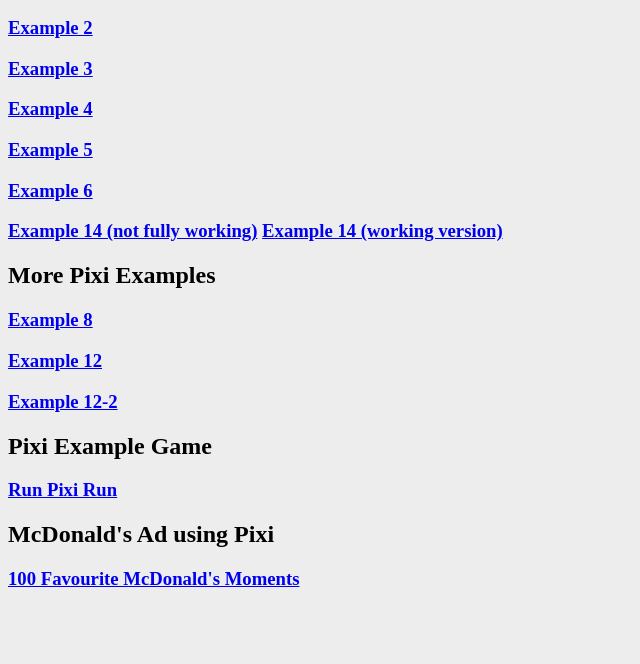
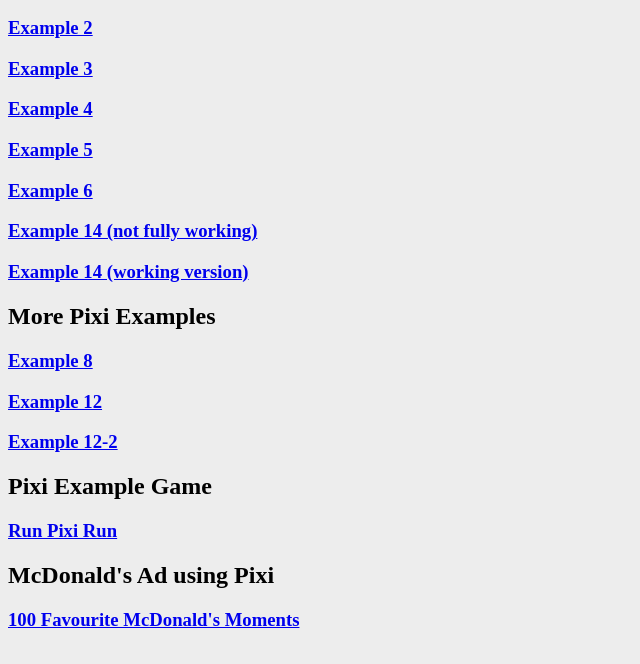
Before and after one commit to MattLemmon/pixies, a plain HTML site: page index.html in a window 1280 px wide. Shown: the part 110-774 px from the top of the page, without its empty margins (0-640 px from the left). Drawn offline with Linux system fonts and the light colour scheme.

Commit message:
minor change

```diff
--- a/index.html
+++ b/index.html
@@ -31,7 +31,7 @@
 <a href="example6.html">Example 6</a>
 <p></p>
 <a href="example14.html">Example 14 (not fully working)</a>
-<a href="http://www.goodboydigital.com/pixijs/examples/14/">Example 14 (working version)</a>
+<p><a href="http://www.goodboydigital.com/pixijs/examples/14/">Example 14 (working version)</a></p>
 </h3>
 <p></p>
 <p></p>
```
